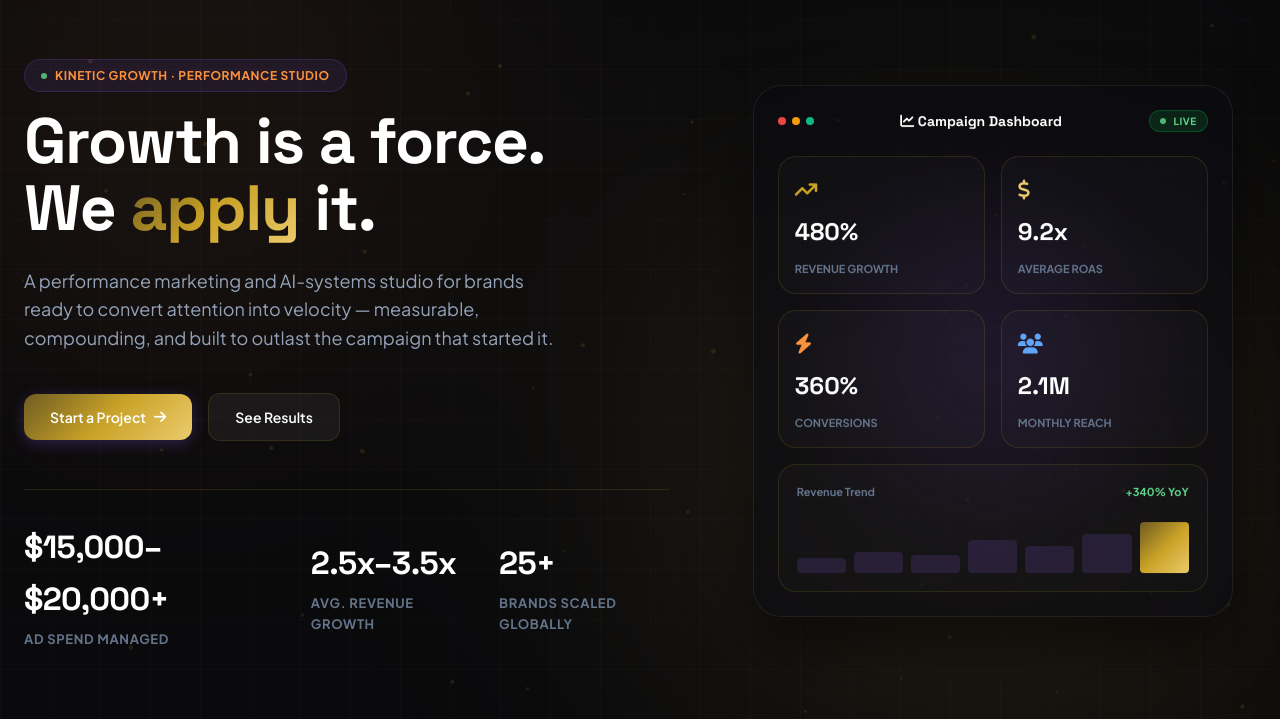
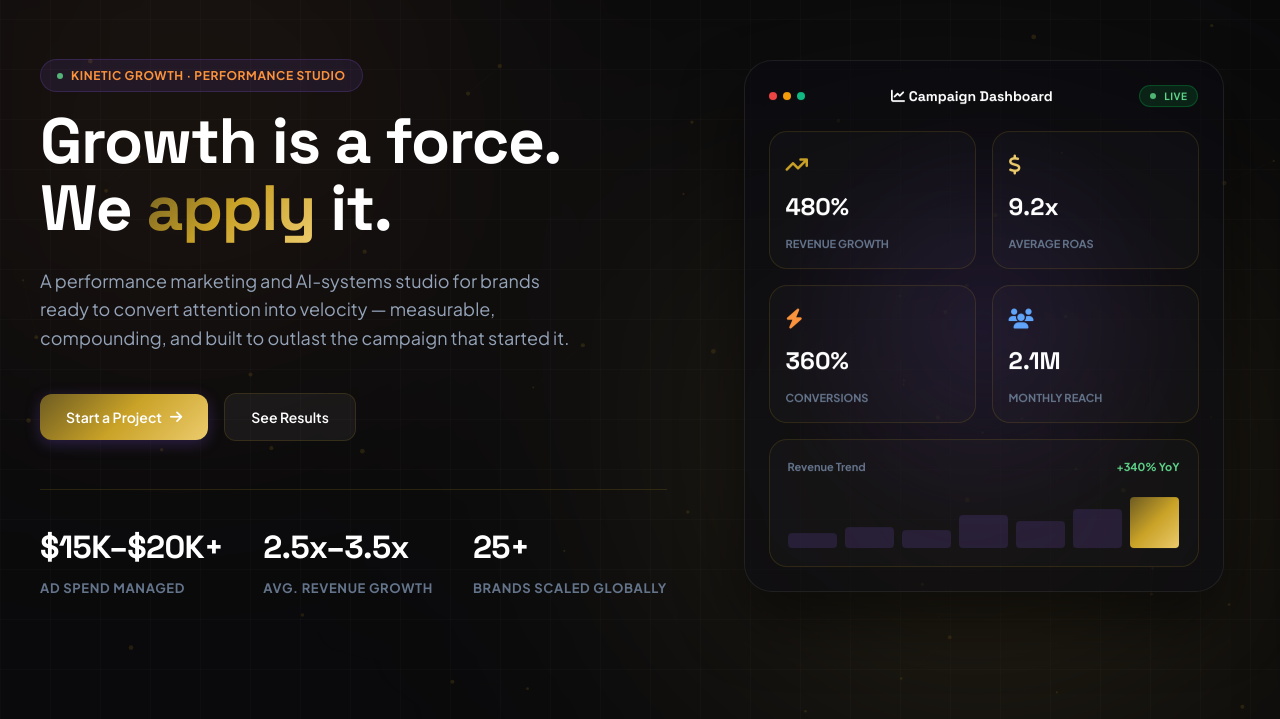
Before and after one commit to alysahil/vision-x, a website: page index.html in a window 1280 px wide. Shown: the part 81-800 px from the top of the page. Drawn offline with Linux system fonts and the light colour scheme; animation ran at ten frames a second.

Commit message:
Format ad spend hero stat to -+

```diff
--- a/index.html
+++ b/index.html
@@ -180,7 +180,7 @@
           </div>
           <div class="hero-stats">
             <div class="stat-item">
-              <h3>$15,000–$20,000+</h3>
+              <h3>$15K–$20K+</h3>
               <p>Ad Spend Managed</p>
             </div>
             <div class="stat-item">
```
Also changed, not shown: 1 other file.
